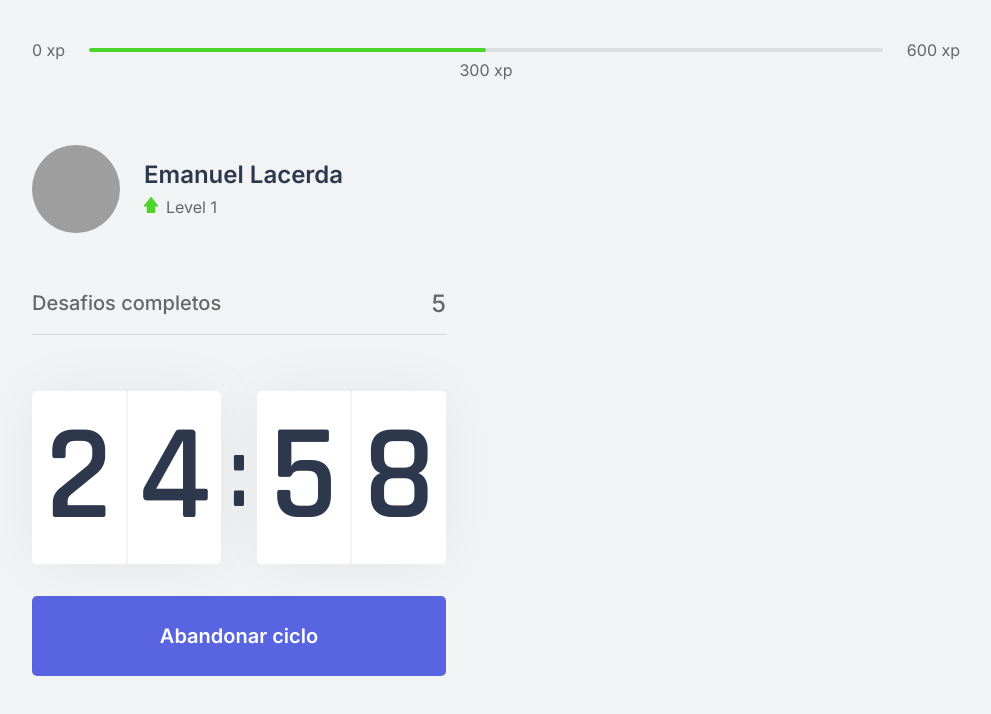
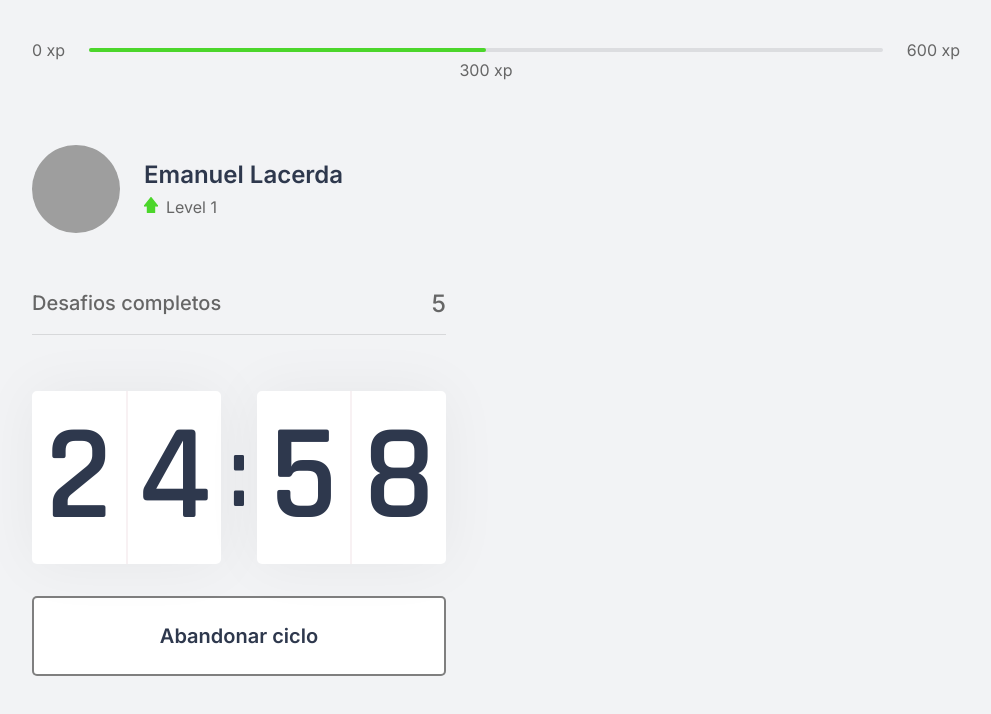
Before and after one commit to EmanuelLacerda/povi, a Next.js app: page / in a window 1280 px wide. Both pictures are taken after a click on the button "Iniciar um ciclo". Shown: the top 714 px of the page, without its empty margins (144-1135 px from the left). Built offline with nearby package versions, Linux system fonts and the light colour scheme; grey boxes are pictures that could not be loaded.

Commit message:
style(Countdown.module.css): Adds styles own to the button of reset the countdown.

```diff
--- a/src/components/Countdown.tsx
+++ b/src/components/Countdown.tsx
@@ -49,7 +49,7 @@ export function Countdown(){
 			{ isActive ? (
 				<button
 					type="button"
-					className={styles.countdownButton}
+					className={`${styles.countdownButton} ${styles.countdownButtonActive}`}
 					onClick={resetCountdown}
 				>
 					Abandonar ciclo
--- a/src/styles/components/Countdown.module.css
+++ b/src/styles/components/Countdown.module.css
@@ -64,3 +64,15 @@
 .countdownButton:hover{
 	background: var(--blue-dark);
 }
+
+.countdownButtonActive{
+	background: var(--white);
+	color: var(--title);
+	border: 2px solid rgba(0,0,0,0.5);
+}
+
+.countdownButtonActive:hover{
+	background: var(--red);
+	color: var(--white);
+	border: none;
+}
```
